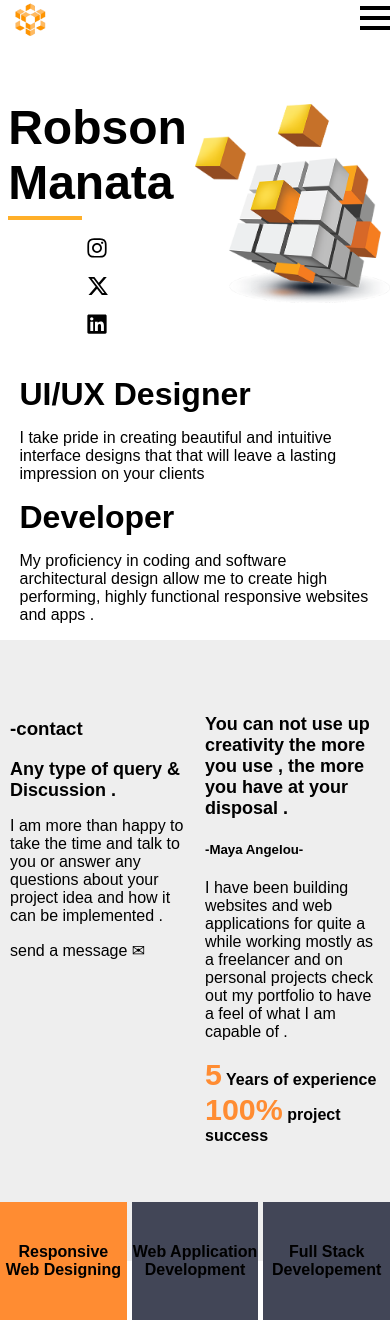
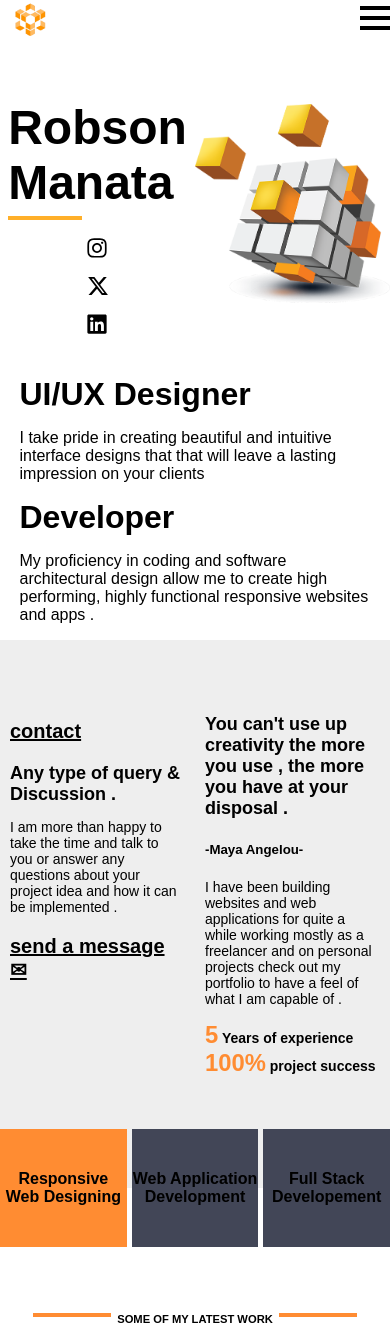
Before and after one commit to robsonmanata/PortfolioModernReact, a React (Vite) app: page / in a window 390 px wide. Shown: the top 1342 px of the page. Built offline with nearby package versions, Linux system fonts and the light colour scheme.

Commit message:
link fixes2

```diff
--- a/src/App.jsx
+++ b/src/App.jsx
@@ -49,7 +49,7 @@ function App() {
    <Route path="/"  element={
     <div>
    <SectionA></SectionA>
-   <SectionB></SectionB>
+   <SectionB hireMe={hireme} scrollSection={scrollSection}></SectionB>
    <ServiceSection services={services} startAnimation={startAnimation}></ServiceSection>
    <SectionC></SectionC>
    <BlogSection></BlogSection>
--- a/src/Components/SectionB/sectionB.css
+++ b/src/Components/SectionB/sectionB.css
@@ -6,7 +6,7 @@
 }
 b{
     color:#FF8C32 ;
-    font-size:1.9em;
+    font-size:1.7em;
     font-family: 'Nunito', sans-serif;
 }
 .discussiondiv{
@@ -21,6 +21,11 @@ justify-content:center;
         }
 
 }
+.discussiondiv h3{
+    text-decoration: underline;
+    font-size: 20px;
+}
+
 .experience{
     flex:50%;
     display:flex;
@@ -45,10 +50,10 @@ justify-content:center;
         font-size: 18px;
     }
     .sectionB h6{
-        font-size:16px ;
+        font-size:14px ;
     }
     .sectionB p{
-        font-size:16px ;
+        font-size:14px ;
     }
     .discussiondiv{
         flex:50%;
--- a/src/Components/SectionB/sectionB.jsx
+++ b/src/Components/SectionB/sectionB.jsx
@@ -1,6 +1,6 @@
 import "./sectionB.css"
 
-function SectionB(){
+function SectionB(myProps){
     let currentDate = new Date()
     let year = currentDate.getFullYear()
     let initialYear = 2019;
@@ -9,18 +9,19 @@ function SectionB(){
         <div className="sectionB">
 <div className="discussiondiv">
 <div>
-<h3>-contact</h3>
+
+<a onClick={()=>{myProps.scrollSection(myProps.hireMe) }}><h3>contact</h3></a>
 <h2>Any type of query & Discussion .</h2>
 <p>I am more than happy to take the time and
 talk to you or answer any questions about your
 project idea and how it can be implemented .</p>
-<a>send a message ✉</a>
+<a  onClick={()=>{myProps.scrollSection(myProps.hireMe) }}><h3>send a message ✉</h3></a>
 </div>
 </div>
 
 <div className="experience">
 <div>
-<h2>You can not use up creativity the more you use , the
+<h2>You can't use up creativity the more you use , the
  more you have at your disposal .</h2>
         <h5>-Maya Angelou-</h5>
         <p>I have been building websites and web applications for
```
